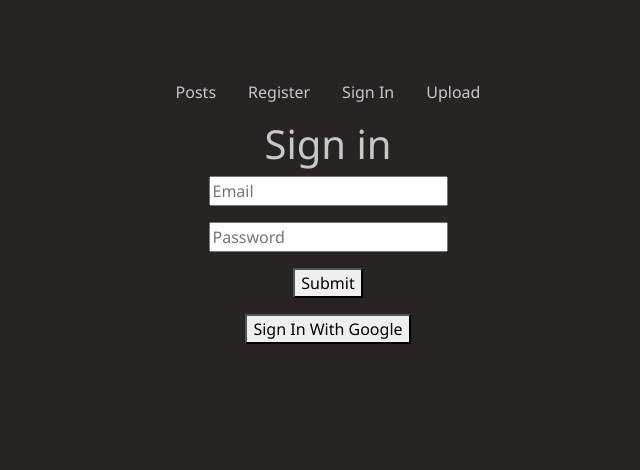
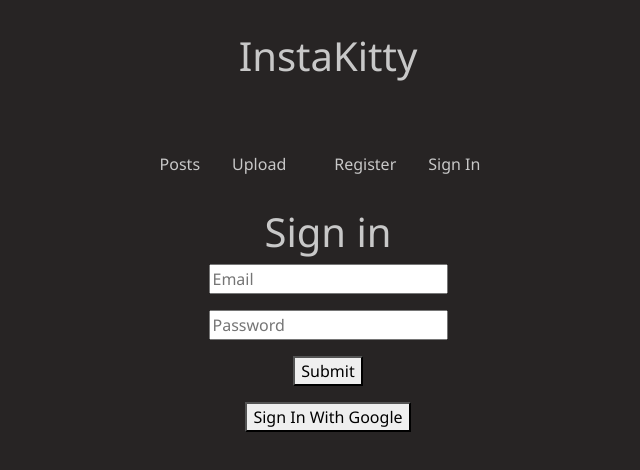
Before and after one commit to SyafiqAi/InstaKitty, a Vue app: page /sign-in in a window 1280 px wide. Shown: the top 470 px of the page, without its empty margins (312-952 px from the left). Built offline with nearby package versions, Linux system fonts and the light colour scheme; no server answers.

Commit message:
add styles

```diff
--- a/index.html
+++ b/index.html
@@ -4,7 +4,7 @@
     <meta charset="UTF-8">
     <link rel="icon" href="/favicon.ico">
     <meta name="viewport" content="width=device-width, initial-scale=1.0">
-    <title>Vite App</title>
+    <title>InstaKitty</title>
     <link href="https://cdn.jsdelivr.net/npm/bootstrap@5.0.2/dist/css/bootstrap.min.css" rel="stylesheet" integrity="sha384-EVSTQN3/azprG1Anm3QDgpJLIm9Nao0Yz1ztcQTwFspd3yD65VohhpuuCOmLASjC" crossorigin="anonymous">
   </head>
   <body>
--- a/src/App.vue
+++ b/src/App.vue
@@ -1,12 +1,15 @@
 <template>
   <header>
+    <h1>InstaKitty</h1>
     <div>
       <nav>
         <RouterLink to="/">Posts</RouterLink>
+        <RouterLink to="/upload-image">Upload</RouterLink>
+        <div style="cursor: pointer;" @click="handleSignOut" v-if="isLoggedIn">Sign out</div>
+        <div v-else>
         <RouterLink to="/register">Register</RouterLink>
         <RouterLink to="/sign-in">Sign In</RouterLink>
-        <RouterLink to="/upload-image">Upload</RouterLink>
-        <div style="cursor: pointer;" @click="handleSignOut" v-if="isLoggedIn">Sign out</div>
+        </div>
       </nav>
     </div>
   </header>
@@ -41,6 +44,11 @@ function handleSignOut() {
 </script>
 
 <style scoped lang="scss">
+h1 {
+  text-align: center;
+  padding: 2rem;
+}
+
 nav {
   * {
     padding: 1rem;
@@ -52,6 +60,5 @@ nav {
     text-decoration: underline;
   }
   text-align: center;
-  margin-top: 4rem;
 }
 </style>
--- a/src/components/DeleteButton.vue
+++ b/src/components/DeleteButton.vue
@@ -4,7 +4,7 @@
 
 <script setup>
 import getCurrentUser from "@/firebase/getCurrentUser"
-import deletePost from "@/firebase/firestore/deleteDocument.js"
+import deleteDocument from "@/firebase/firestore/deleteDocument.js"
 import { ref } from "vue"
 
 const props = defineProps(['post'])
@@ -13,7 +13,7 @@ const currentUser = await getCurrentUser();
 const userIsAuthor = ref(currentUser.uid == props.post.author_uid)
 
 function handleDelete() {
-    deletePost(props.post)
+    deleteDocument(props.post)
 }
 
 </script>
--- a/src/components/FirebaseImage.vue
+++ b/src/components/FirebaseImage.vue
@@ -16,7 +16,7 @@ const url = ref(await getImageUrlByFilename(props.post.filename))
 
 <style lang="scss" scoped>
 img {
-    max-height: 70%;
-    max-width: 70%;
+    max-height: 75%;
+    max-width: 75%;
 }
 </style>
--- a/src/firebase/firestore/readDocument.js
+++ b/src/firebase/firestore/readDocument.js
@@ -41,7 +41,7 @@ export async function getNext() {
     documentSnapshots = await getDocs(next);
     if (documentSnapshots.empty) {
         loadedAll = true;
-        alert('done')
+        alert("You've reached the end!")
         return;
     }
     documentSnapshots.forEach((doc) => {
--- a/src/router/index.js
+++ b/src/router/index.js
@@ -50,7 +50,7 @@ const router = createRouter({
 router.beforeEach(async (to, from, next) => {
   if (to.meta.requiresAuth && !await isLoggedIn()) {
     alert("You're not logged in")
-    next("/");
+    next("/sign-in");
   } else {
     next();
   }
--- a/src/views/Posts.vue
+++ b/src/views/Posts.vue
@@ -1,11 +1,9 @@
 <template>
   <h1>Posts</h1>
-  <button @click="getNext()">load more</button>
   <div class="cont">
     <div v-for="post in posts" class="box">
         {{ post.title }} by: {{ post.author_name}} <br>
         <!-- {{ post }} -->
-        <br>
 
         <Suspense>
             <template #fallback>
@@ -17,6 +15,9 @@
           <DeleteButton :post="post"/>
         </Suspense>
     </div>
+  </div>
+  <div class="center">
+    <button @click="getNext()">load more</button>
   </div>
 </template>
 
@@ -32,18 +33,40 @@ import getCurrentUser from '@/firebase/getCurrentUser.js'
 
 
 <style lang="scss" scoped>
+
+h1 {
+  text-align: center;
+}
+
+.center {
+  display: flex;
+  justify-content: center;
+  margin-top: 8rem;
+  margin-bottom: 8rem;
+}
+
 .cont {
   display: flex;
   flex-wrap: wrap;
   justify-content: center;
 }
 .box {
-  width: 300px;
-  height: 300px;
+  width: 50vw;
+  height: 50vw;
   display: block;
   overflow: hidden;
   display: flex;
   flex-direction: column;
   align-items: center;
+  justify-content: center;
 }
+
+@media only screen and (min-width: 600px) {
+.box {
+  width: 300px;
+  height: 300px;
+}
+}
+
+
 </style>
--- a/src/views/UploadImage.vue
+++ b/src/views/UploadImage.vue
@@ -56,6 +56,10 @@ function handleUpload() {
     })
 }
 
+function getAuthorName(author) {
+  return author.displayName.split(' ')[0]
+}
+
 </script>
 
 <style lang="scss" scoped>
```
